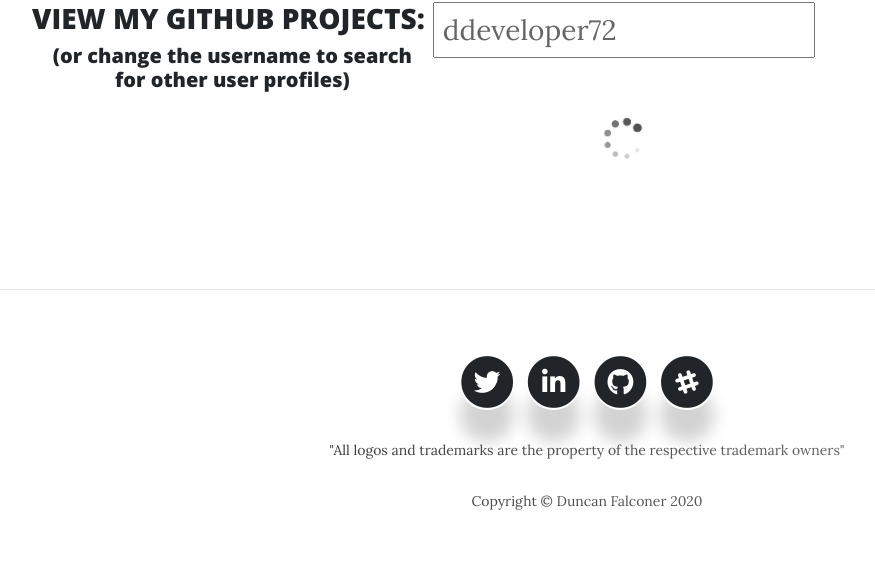
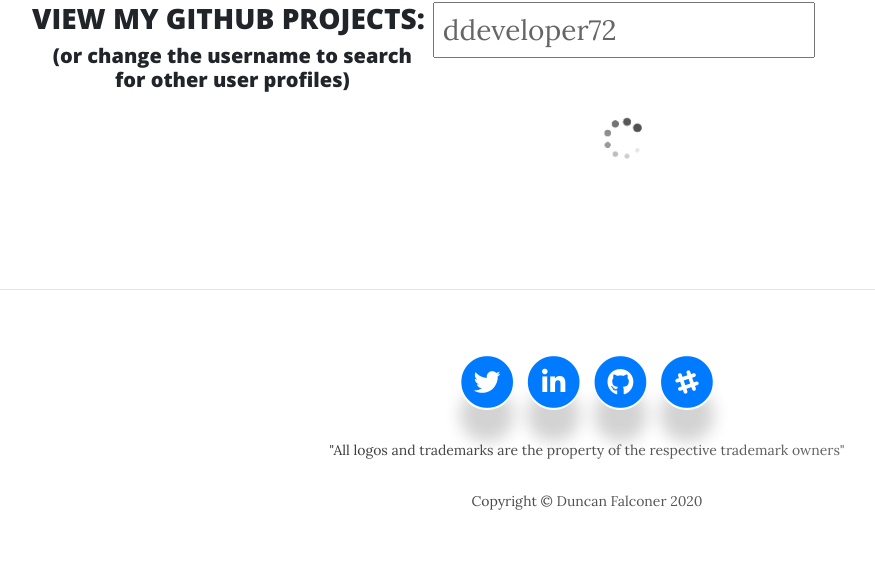
Before and after one commit to ddeveloper72/personal-profile, a Flask app: page /git in a window 1280 px wide. Shown: the part 705-1282 px from the top of the page, without its empty margins (53-928 px from the left). Run offline with Flask 2, Linux system fonts and the light colour scheme; some libraries are stand-ins or nearby versions.

Commit message:
removed unused style types

```diff
--- a/static/css/clean-blog.css
+++ b/static/css/clean-blog.css
@@ -9,9 +9,9 @@ p {
   margin: 30px 0;
 }
 
-p a {
+/* p a {
   text-decoration: underline;
-}
+} */
 
 h1,
 h2,
@@ -23,12 +23,12 @@ h6 {
   font-family: 'Open Sans', 'Helvetica Neue', Helvetica, Arial, sans-serif;
 }
 
-a {
+/* a {
   color: #212529;
   -webkit-transition: all 0.2s;
   -moz-transition: all 0.2s;
   transition: all 0.2s;
-}
+} */
 
 /* a:focus, a:hover {
   color: #0085A1;
```
